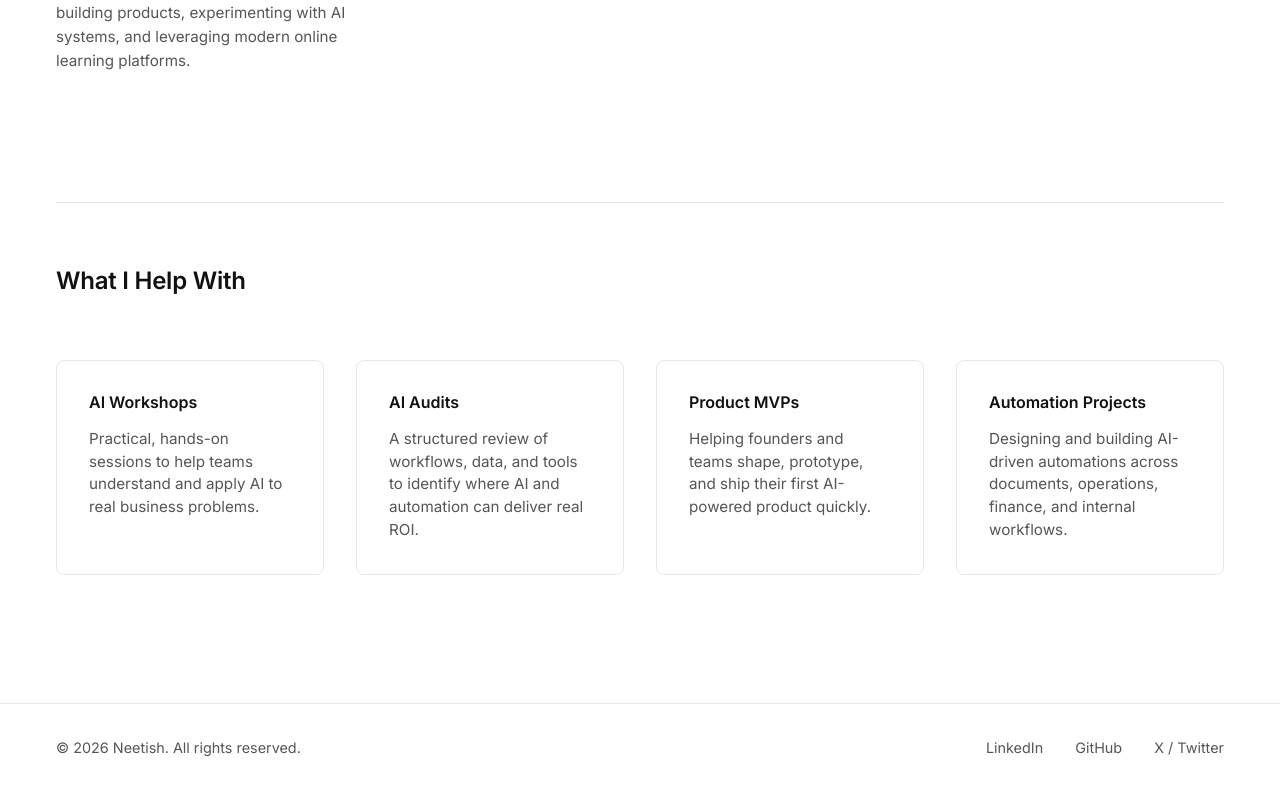
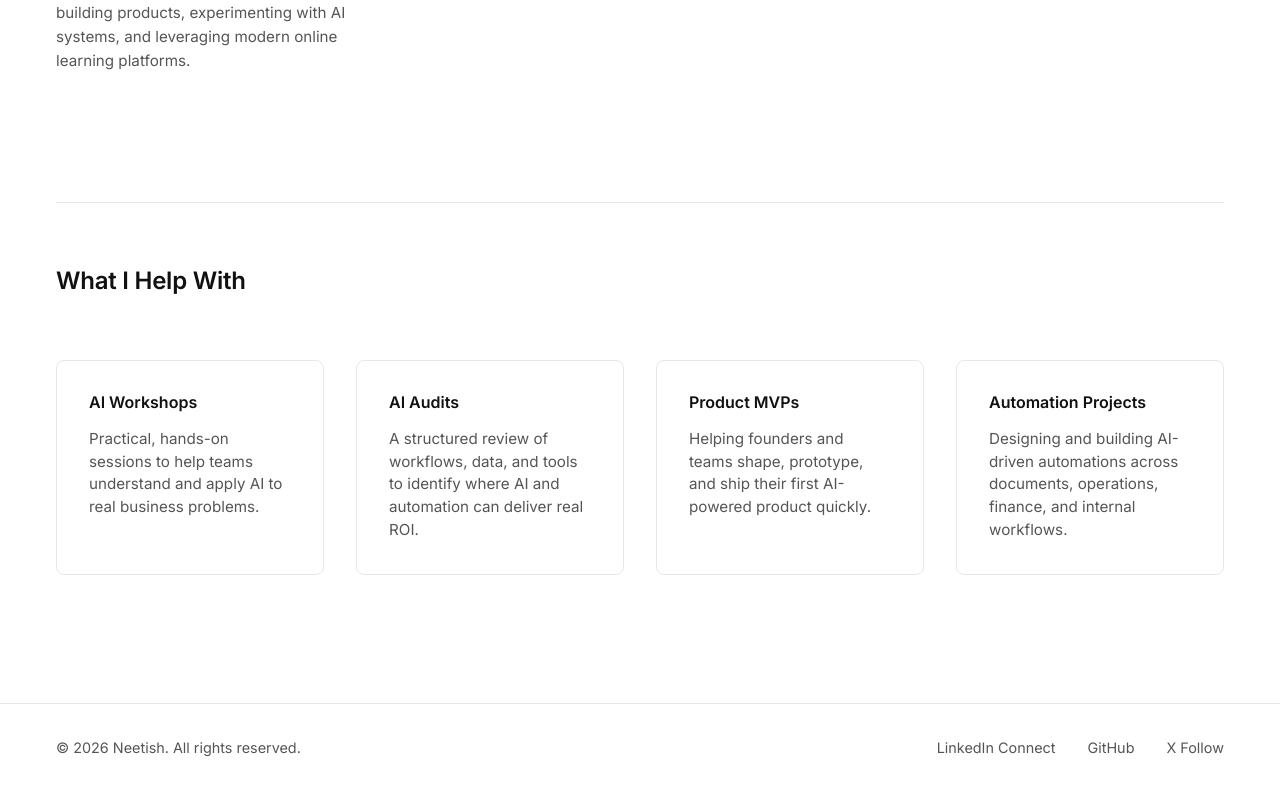
Before and after one commit to neetishtewari/neetishai, a Next.js app: page / in a window 1280 px wide. Shown: the part 2062-2853 px from the top of the page. Built offline with nearby package versions, Linux system fonts and the light colour scheme; no server answers; what notion-to-md would draw is missing.

Commit message:
Feat: Add LinkedIn Connect and X Follow buttons to footer

```diff
--- a/components/Footer.tsx
+++ b/components/Footer.tsx
@@ -9,9 +9,9 @@
                     &copy; {new Date().getFullYear()} Neetish. All rights reserved.
                 </div>
                 <div className={styles.socials}>
-                    <a href="https://www.linkedin.com/in/neetish/" target="_blank" rel="noopener noreferrer">LinkedIn</a>
+                    <a href="https://www.linkedin.com/in/neetish/" target="_blank" rel="noopener noreferrer">LinkedIn Connect</a>
                     <a href="https://github.com/neetishtewari" target="_blank" rel="noopener noreferrer">GitHub</a>
-                    <a href="https://x.com/neetish" target="_blank" rel="noopener noreferrer">X / Twitter</a>
+                    <a href="https://x.com/neetish" target="_blank" rel="noopener noreferrer">X Follow</a>
 
                 </div>
             </div>
```
